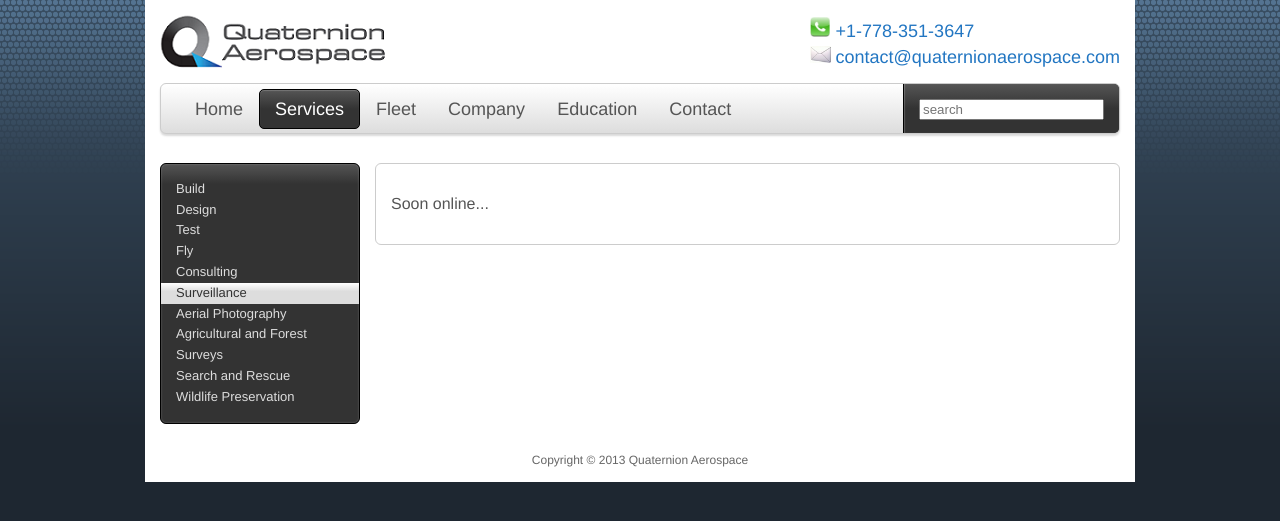
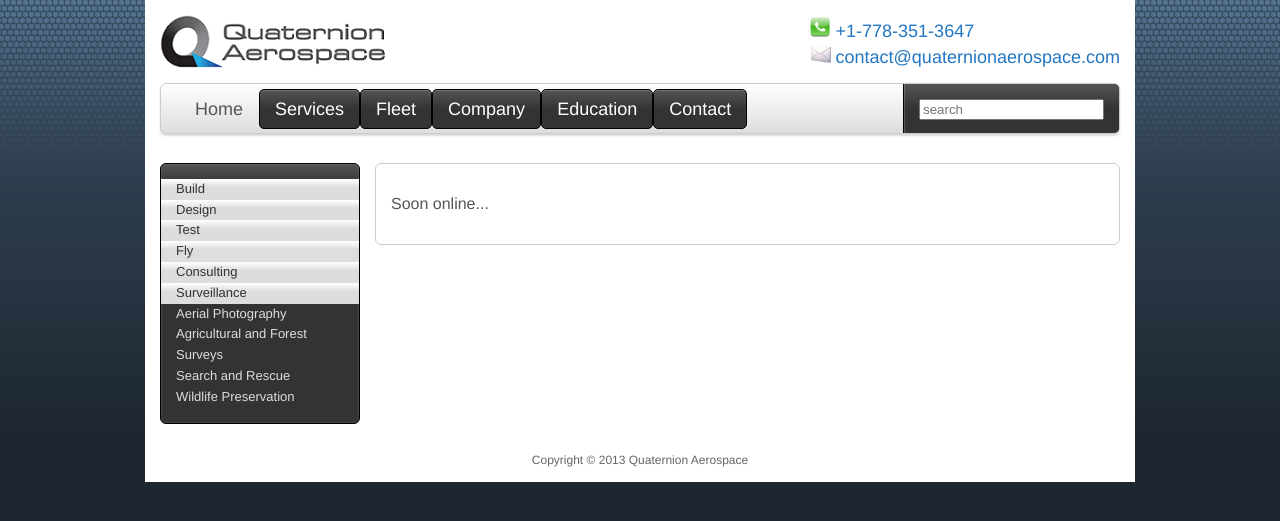
Before and after one commit to quaternion-aerospace/quaternion-aerospace.github.io, a Jekyll site: the page built from servicessurveillance.html, in a window 1280 px wide. Shown: the top 521 px of the page. Built offline with Jekyll 4.4.1, drawn with Linux system fonts in a browser that asks for light colours.

Commit message:
keep menu link when item has subpage match

```diff
--- a/_includes/menu_items.html
+++ b/_includes/menu_items.html
@@ -4,18 +4,19 @@
 	capture nexti %}{{include.indent}}		{% endcapture %}{%
 	if (page.path == item.page) %}{%
 		assign isCurrent = true %}{%
+		assign hasCurrent = false %}{%
 	else %}{%
 		assign isCurrent = false %}{%
 		for m in item.match %}{%
 			assign len = m | size %}{%
 			assign pathStart = page.path | slice: 0, len %}{%
 			if m == pathStart %}{%
-				assign isCurrent = true %}{%
+				assign hasCurrent = true %}{%
 			endif %}{%
 		endfor %}{%
 	endif
 %}{% unless forloop.first %}
-{{include.indent}}{% endunless %}<li{% if isCurrent %} class="current"{% endif %}>
+{{include.indent}}{% endunless %}<li{% if isCurrent or hasCurrent %} class="current"{% endif %}>
 {{include.indent}}	<a{% unless isCurrent %} href="{{link.url}}"{% endunless %}>{{item.label}}</a>{%
 	if item.submenu	%}
 {{include.indent}}	<ul>
```
